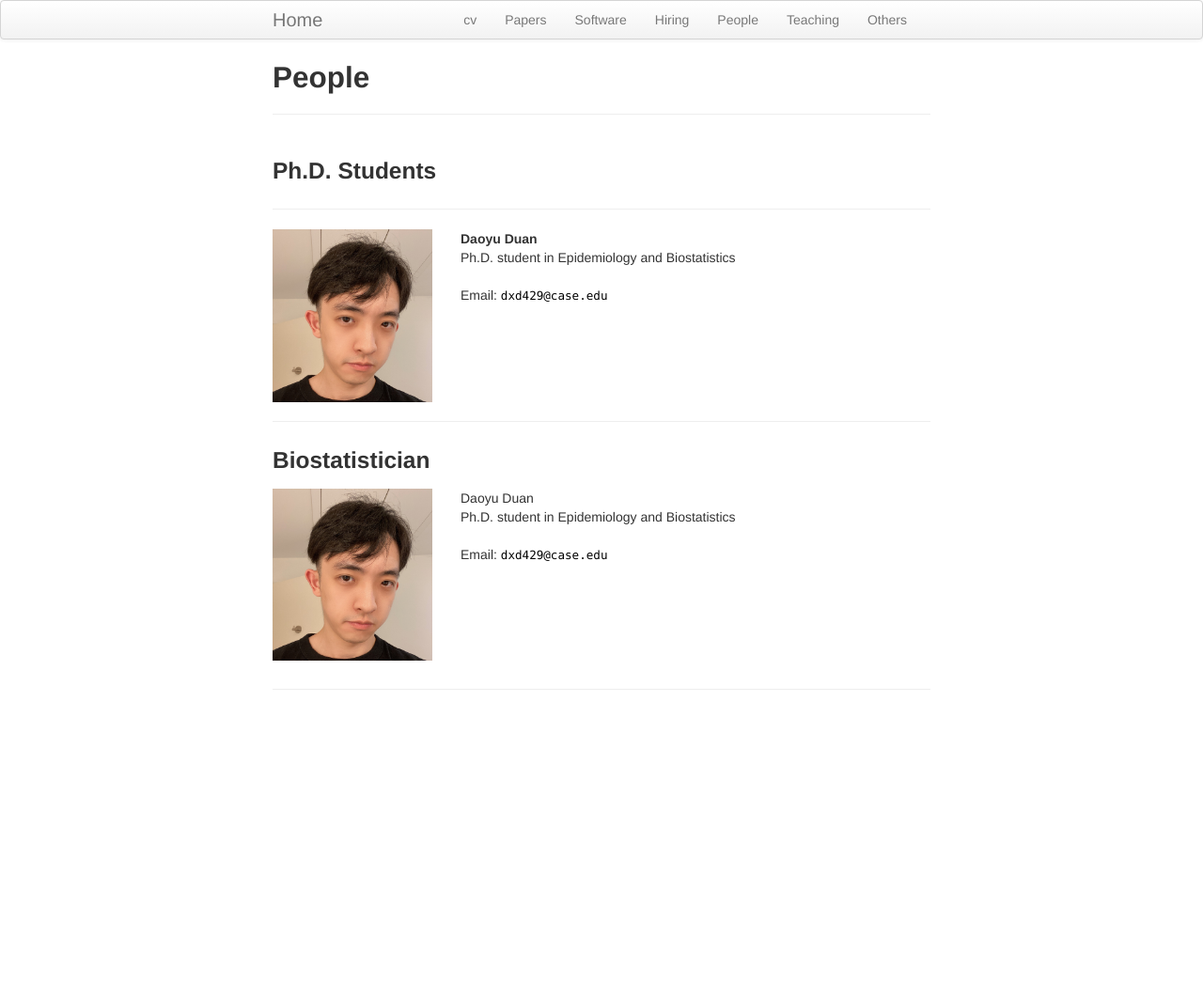
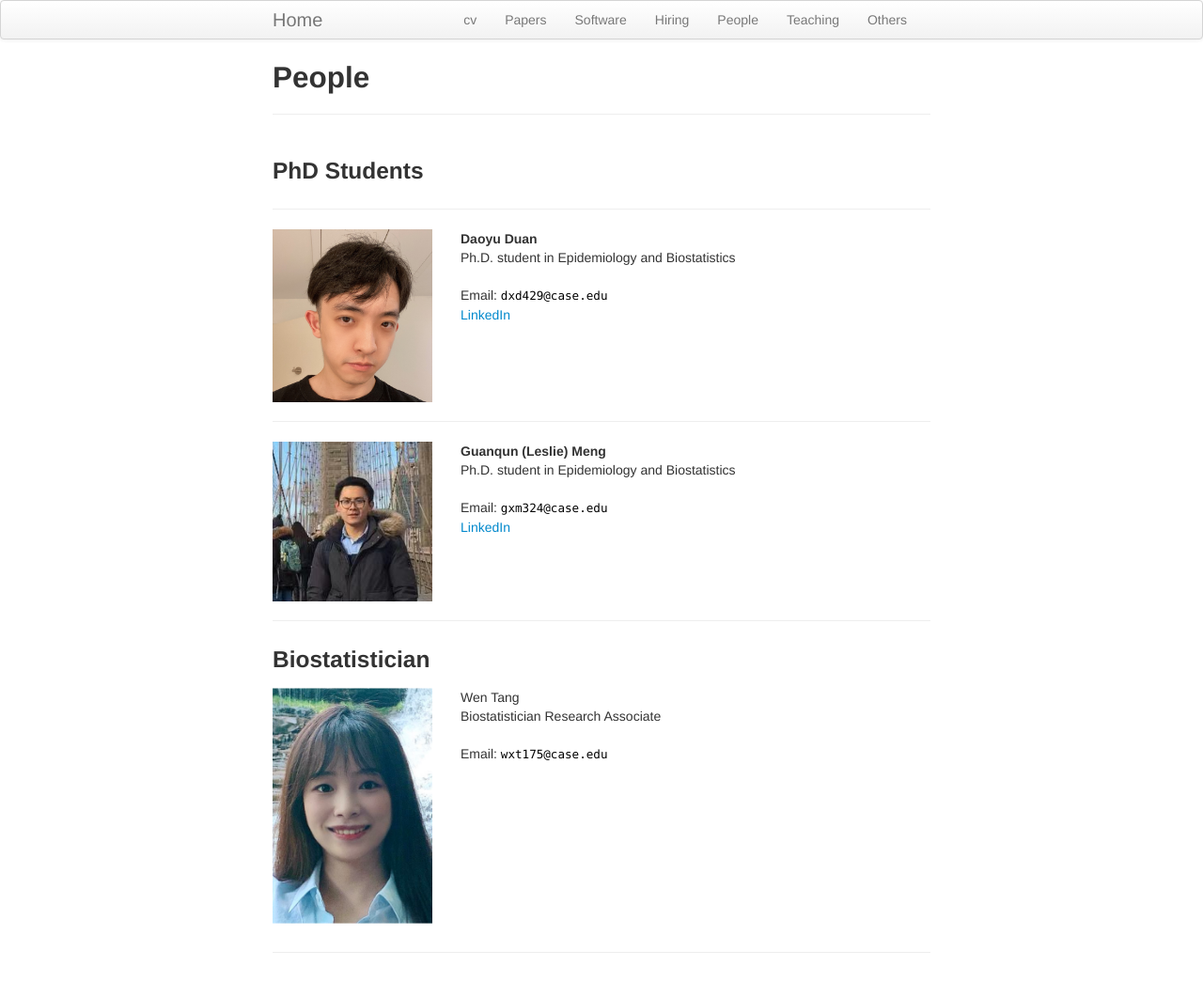
Before and after one commit to haoharryfeng/testpage4, a Jekyll site: the page built from people.md, in a window 1280 px wide. Shown: the whole page at 94% size. Built offline with Jekyll 4.4.1, drawn with Linux system fonts in a browser that asks for light colours; before the commit the page ends 900 px from its top, so only the background shows below that.

Commit message:
Update people.md

```diff
--- a/people.md
+++ b/people.md
@@ -2,7 +2,7 @@
 layout: page
 title: People
 ---
-### Ph.D. Students
+### PhD Students
 ---
 
 
@@ -22,7 +22,34 @@ title: People
 
             <div id="hide_email">
             Email: <code>dxd429@case.edu</code><br/>
+         <a href="https://www.linkedin.com/in/daoyu-duan-9b2571130/">LinkedIn</a><br/>
 
+        </div>
+
+        </div>
+    </div>
+</div>
+
+---
+
+
+<div class="container">
+
+  <div class="row-fluid">
+     <div class="span2">
+        <a href="./assets/pics/LM.png">
+            <img src="./assets/pics/LM.png"
+                  title="Leslie Meng" alt="Leslie Meng"/></a>
+        	</div>
+
+
+        <div class="span5">
+            <b>Guanqun (Leslie) Meng</b><br/>
+            Ph.D. student in Epidemiology and Biostatistics<br/><br/>
+
+            <div id="hide_email">
+            Email: <code>gxm324@case.edu</code><br/>
+        <a href="https://www.linkedin.com/in/lesliemeng">LinkedIn</a><br/>
         </div>
 
         </div>
@@ -37,9 +64,9 @@ title: People
 
   <div class="row-fluid">
      <div class="span2">
-        <a href="./assets/pics/DD.JPG">
-            <img src="./assets/pics/DD.JPG"
-                  title="Daoyu Duan" alt="Daoyu Duan"/></a>
+        <a href="./assets/pics/WT.png">
+            <img src="./assets/pics/WT.png"
+                  title="Wen Tang" alt="Wen Tang"/></a>
         	</div>
 
 
@@ -47,11 +74,11 @@ title: People
 
 
         <div class="span5">
-            Daoyu Duan<br/>
-            Ph.D. student in Epidemiology and Biostatistics<br/><br/>
+            Wen Tang<br/>
+            Biostatistician Research Associate<br/><br/>
 
             <div id="hide_email">
-            Email: <code>dxd429@case.edu</code><br/>
+            Email: <code>wxt175@case.edu</code><br/>
 
         </div>
 
```
